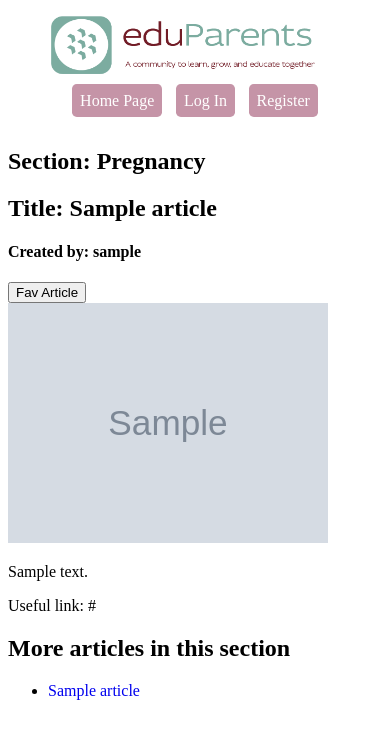
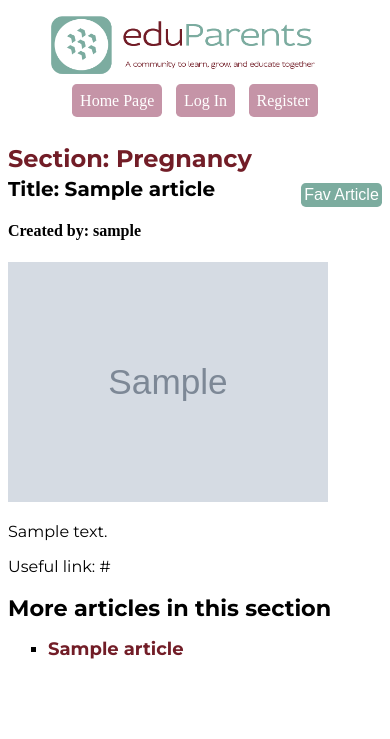
Before and after one commit to javiernicolasadan/EduParents, a Node server app: page /articles/fav/600000000000000000000001 in a window 390 px wide. Shown: the top 739 px of the page. Run offline with Node 20, Linux system fonts and the light colour scheme; tables that the repository leaves empty hold one stand-in row (values such as "Sample post"); grey boxes marked "Sample" are stand-in pictures; some libraries are stand-ins or nearby versions; some web fonts are replaced.

Commit message:
one article responsive

```diff
--- a/public/stylesheets/style.css
+++ b/public/stylesheets/style.css
@@ -66,6 +66,7 @@ h3{
   font-family: 'Montserrat', sans-serif;
   margin-top: 0;
 
+
 }
 
 .welcome-text{
@@ -92,7 +93,7 @@ h3{
              0 0  0 2px rgb(255,255,255),
              0.3em 0.3em 1em rgba(0,0,0,0.3);
   height: 15rem;
-  margin-top: 2rem;
+  margin-top: 1rem;
   overflow: hidden;
 }
 .home-container img{
@@ -102,7 +103,61 @@ h3{
   border-radius: 2rem;
 }
 
+.title-page {
+  font-family: 'Montserrat', sans-serif;
+  margin: 1rem 0 0.25rem 0;
+  color: #721D27;
+  font-size: 1.5rem;
+}
+.title-page-title {
+  margin-top: 0;
+  font-family: 'Montserrat', sans-serif;
+  font-size: 1.25rem;
+}
+.isOwner a, button{
+  background-color: #7CAC9F;
+  color: white;
+  border-radius: 0.3rem;
+  margin: 0.3rem 0;
+  padding: 0.2rem;
+  border: none;
+  font-size: medium;
+}
+.articleDetails .header{
+  display: flex;
+  flex-direction: row;
+  justify-content: space-between;
+  align-items: center;
 
+}
+section p {
+  font-family: 'Montserrat', sans-serif;
+  font-size: 1rem;
+}
+aside ul li{
+  list-style: square;
+  margin-top: 0.75rem;
+
+}
+
+aside ul li a{
+  color: #721D27;
+  font-weight: 700;
+  font-size: large;
+  padding-top: 0;
+
+
+}
+aside li {
+  padding-top: 0;
+  font-family: 'Montserrat', sans-serif;
+}
+
+aside h2 {
+  font-family: 'Montserrat', sans-serif;
+  margin-bottom: 0;
+  font-size: 1.4rem;
+}
 
 /*Tablets*/
 @media (min-width: 769px) {}
@@ -228,8 +283,9 @@ header{
 }
 
 .title-page{
-  margin: 3rem 0 2rem 0;
+  margin: 3rem 0 0 0;
   color: #721D27;
+  font-size: 3rem;
 }
 
 /* auth pages */
--- a/views/articles/onearticle.ejs
+++ b/views/articles/onearticle.ejs
@@ -4,7 +4,7 @@
     <div class="header">
         <div>
             <h1 class="title-page">Section: <%= article.ageRange  %></h1>
-            <h1>Title: <%= article.title  %></h1>
+            <h1 class="title-page-title">Title: <%= article.title  %></h1>
             <h4>Created by: <%= article.createdBy.username %></h4>
         </div>
 
```
